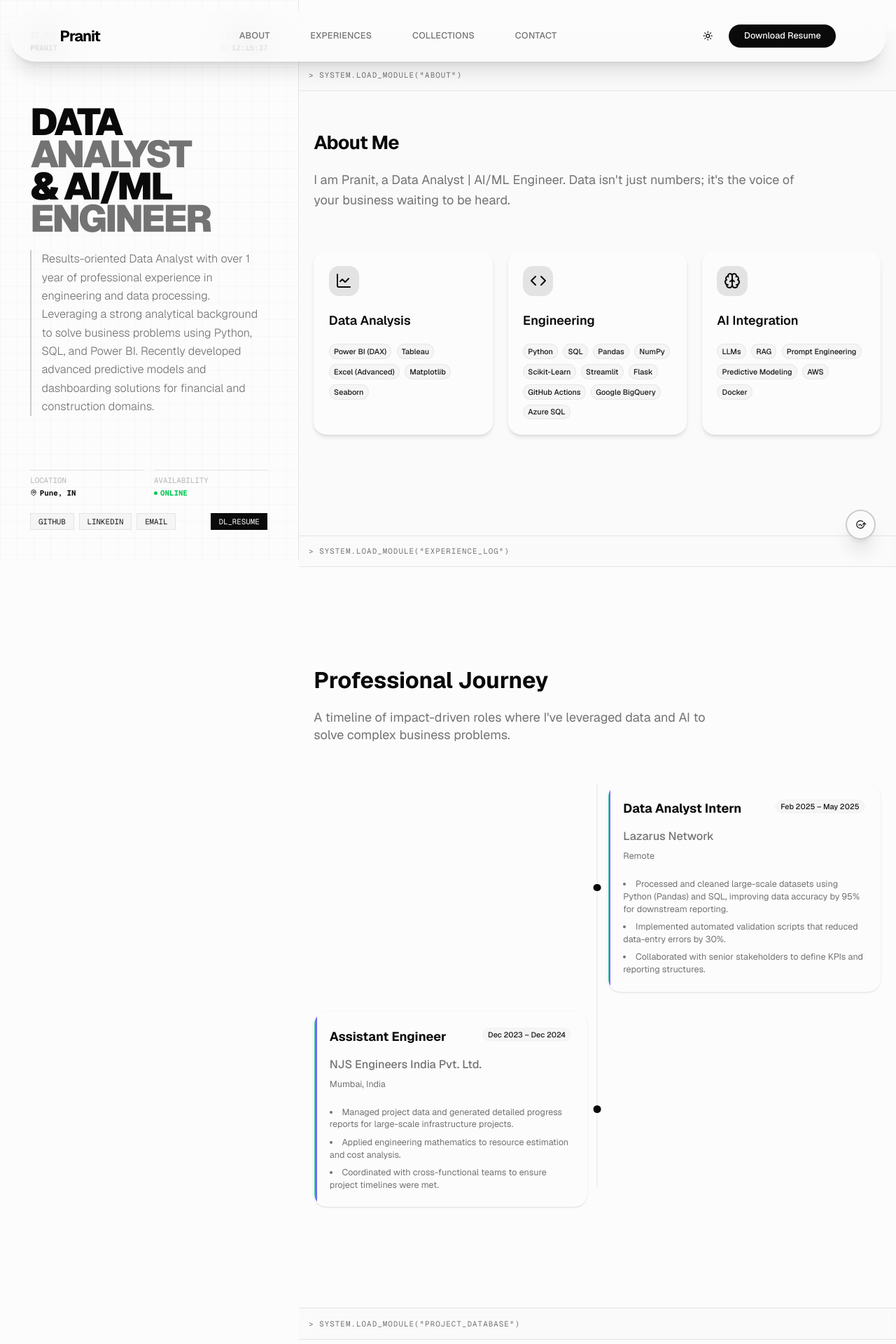
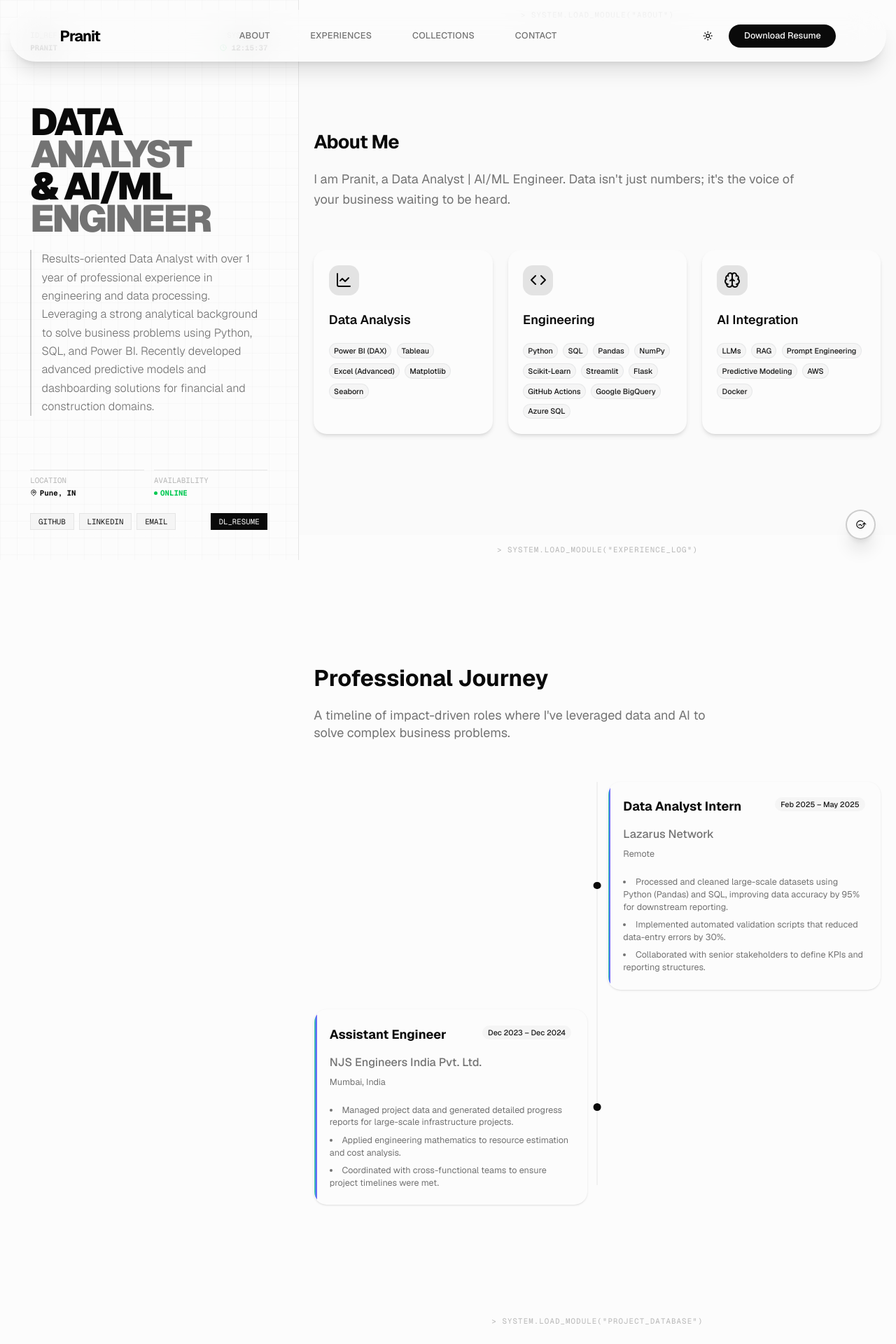
Before and after one commit to Pranit-satnurkar/Vision, a Next.js app: page / in a window 1280 px wide. Shown: the top 1920 px of the page at 70% size. Built offline with nearby package versions, Linux system fonts and the light colour scheme.

Commit message:
feat: Initialize the main application page with a two-panel layout and integrated content sections.

```diff
--- a/app/page.tsx
+++ b/app/page.tsx
@@ -24,27 +24,27 @@ export default async function Home() {
         {/* RIGHT PANEL: Data Feed (Scrollable) */}
         <main className="lg:col-span-7 xl:col-span-8 flex flex-col">
           {/* Section Dividers for 'System Log' feel */}
-          <div className="border-b border-border p-4 bg-muted/20 font-mono text-xs uppercase tracking-widest text-muted-foreground sticky top-24 z-10 backdrop-blur">
+          <div className="py-4 font-mono text-xs uppercase tracking-widest text-muted-foreground/50 text-center">
             &gt; System.Load_Module("About")
           </div>
           <About />
 
-          <div className="border-y border-border p-4 bg-muted/20 font-mono text-xs uppercase tracking-widest text-muted-foreground sticky top-24 z-10 backdrop-blur">
+          <div className="py-4 font-mono text-xs uppercase tracking-widest text-muted-foreground/50 text-center">
             &gt; System.Load_Module("Experience_Log")
           </div>
           <Experience />
 
-          <div className="border-y border-border p-4 bg-muted/20 font-mono text-xs uppercase tracking-widest text-muted-foreground sticky top-24 z-10 backdrop-blur">
+          <div className="py-4 font-mono text-xs uppercase tracking-widest text-muted-foreground/50 text-center">
             &gt; System.Load_Module("Project_Database")
           </div>
           <Projects />
 
-          <div className="border-y border-border p-4 bg-muted/20 font-mono text-xs uppercase tracking-widest text-muted-foreground sticky top-24 z-10 backdrop-blur">
+          <div className="py-4 font-mono text-xs uppercase tracking-widest text-muted-foreground/50 text-center">
             &gt; System.Load_Module("Extras")
           </div>
           <Extras />
 
-          <div className="border-y border-border p-4 bg-muted/20 font-mono text-xs uppercase tracking-widest text-muted-foreground sticky top-24 z-10 backdrop-blur">
+          <div className="py-4 font-mono text-xs uppercase tracking-widest text-muted-foreground/50 text-center">
             &gt; Open_Comm_Channel()
           </div>
           <Contact />
```
